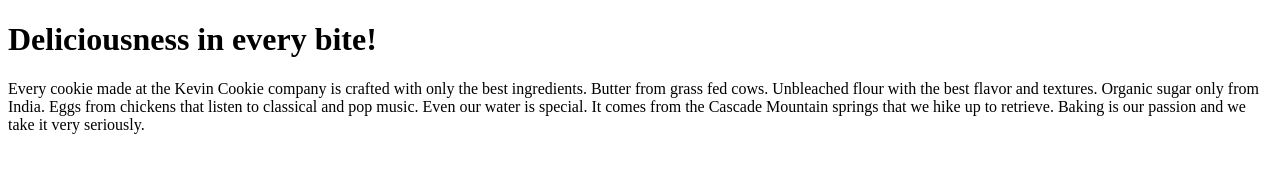
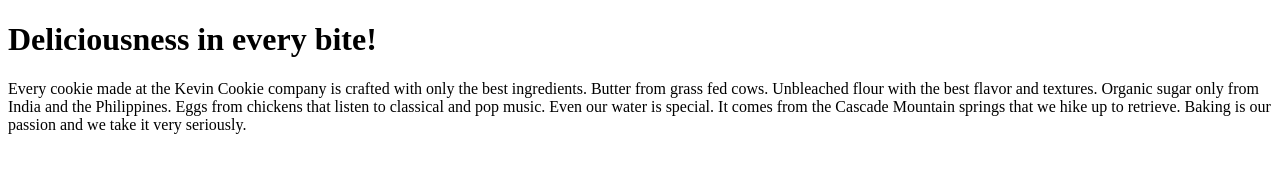
Before and after one commit to igore-no/Git_tutorial, a plain HTML site: page index.htm in a window 1280 px wide. Drawn offline with Linux system fonts and the light colour scheme.

Commit message:
Update index.htm

```diff
--- a/index.htm
+++ b/index.htm
@@ -3,7 +3,7 @@
 <body>
 
 <h1>Deliciousness in every bite!</h1>
-<p>Every cookie made at the Kevin Cookie company is crafted with only the best ingredients. Butter from grass fed cows. Unbleached flour with the best flavor and textures. Organic sugar only from India. Eggs from chickens that listen to classical and pop music. Even our water is special. It comes from the Cascade Mountain springs that we hike up to retrieve. Baking is our passion and we take it very seriously.</p>
+<p>Every cookie made at the Kevin Cookie company is crafted with only the best ingredients. Butter from grass fed cows. Unbleached flour with the best flavor and textures. Organic sugar only from India and the Philippines. Eggs from chickens that listen to classical and pop music. Even our water is special. It comes from the Cascade Mountain springs that we hike up to retrieve. Baking is our passion and we take it very seriously.</p>
 
 </body>
 </html>
```
